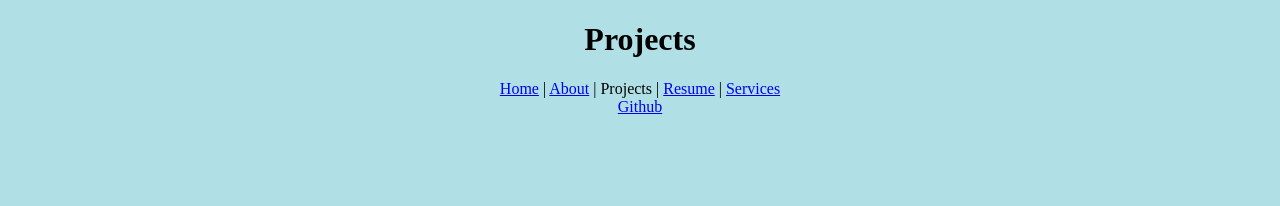
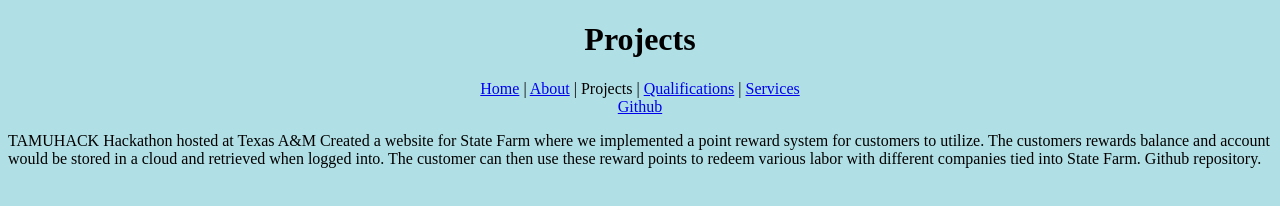
Before and after one commit to blakelunnnTAMU/CSCE315, a plain HTML site: page projects.html in a window 1280 px wide. Drawn offline with Linux system fonts and the light colour scheme.

Commit message:
added a single project

```diff
--- a/projects.html
+++ b/projects.html
@@ -12,7 +12,7 @@
 	<a href="index.html">Home</a> |
 	<a href="about.html">About</a> |
 	Projects |
-	<a href="resume.html">Resume</a> |
+	<a href="qualifications.html">Qualifications</a> |
 	<a href="service.html">Services</a>
 	</center>
 </nav>
@@ -21,5 +21,12 @@
 <a href="https://github.com/blakelunnnTAMU/CSCE315">Github</a>
 </center>
 
+<p>
+	TAMUHACK
+	Hackathon hosted at Texas A&M
+	Created a website for State Farm where we implemented a point reward system for customers to utilize.
+	The customers rewards balance and account would be stored in a cloud and retrieved when logged into. The customer can then use
+	these reward points to redeem various labor with different companies tied into State Farm. Github repository.
+</p>
 </body>
 </html>
```
